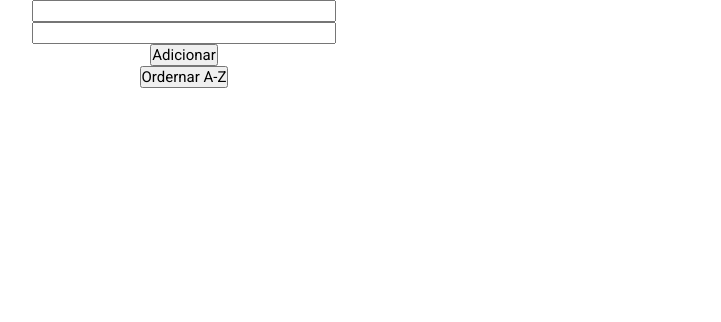
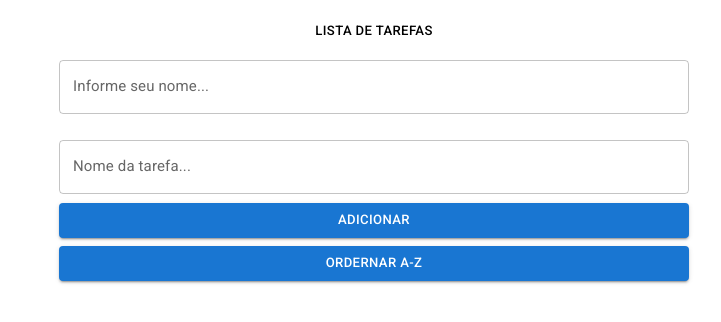
Before and after one commit to EuMarcel0/todo-list, a React (Vite) app: page / in a window 1280 px wide. Shown: the top 322 px of the page, without its empty margins (266-987 px from the left). Built offline with nearby package versions, Linux system fonts and the light colour scheme.

Commit message:
Feat: Inserido ESLint e configurado os inputs

```diff
--- a/src/App.tsx
+++ b/src/App.tsx
@@ -1,13 +1,8 @@
 import './App.css';
 import { PersonList } from './components/List/list';
 
-function App() {
-
-	return (
-		<>
-			<PersonList />
-		</>
-	);
-}
-
-export default App
+export const App = () => {
+    return (
+        <PersonList />
+    );
+};
--- /dev/null
+++ b/src/components/Form/Form.tsx
@@ -0,0 +1,25 @@
+/* eslint-disable linebreak-style */
+/* eslint-disable linebreak-style */
+import { Box, TextField } from '@mui/material';
+import { PropsForm } from '../../types';
+
+export const FormInputs = ({value, label, changeFunction } : PropsForm) => {
+
+    return (
+        <Box sx={{
+            display: 'flex',
+            flexDirection: 'column',
+            width: '100%',
+            mb:'1ch',
+            mt:'2ch'
+        }}
+        >
+            <TextField
+                id="outlined-name"
+                value={value}
+                label={label}
+                onChange={changeFunction}
+            />
+        </Box>
+    );
+};
--- a/src/components/List/list.tsx
+++ b/src/components/List/list.tsx
@@ -1,61 +1,93 @@
-import { useState, useEffect } from "react";
+/* eslint-disable linebreak-style */
+/* eslint-disable no-case-declarations */
+/* eslint-disable indent */
+/* eslint-disable linebreak-style */
+
+import { useState, useEffect } from 'react';
 import { useTodoList, actions } from './reducerList';
 import { MdRemoveCircle } from 'react-icons/md';
-import {
-    BodyContainer,
-    Container,
-    InputsArea,
-    ListArea
-} from "./style";
+import { BodyContainer, Container,InputsArea,ListArea } from './style';
+import { Button, Typography } from '@mui/material';
+import { FormInputs } from '../Form/Form';
+import { Box } from '@mui/system';
 
 
 export const PersonList = () => {
 
-    const[nameState, dispatch] = useTodoList();
-    const[name, setName] = useState('');
-    const[job, setJob] = useState('');
+    const [nameState, dispatch] = useTodoList();
+    const [name, setName] = useState('');
+    const [job, setJob] = useState('');
 
     const handleInputListName = (event: React.ChangeEvent<HTMLInputElement>) => {
         setName(event.target.value);
-    }
+    };
 
-    const handleInputListEmail = (event: React.ChangeEvent<HTMLInputElement>) => {
+    const handleInputListJob = (event: React.ChangeEvent<HTMLInputElement>) => {
         setJob(event.target.value);
-    }
+    };
 
     const handleInputAdd = () => {
-        if(name && job){
+        if (name && job) {
             dispatch({
                 type: actions.adicionar,
                 payload: {
                     job: job,
                     name: name,
                 }
-            })
-        }else{
-            alert('Todos os campos são obrigatórios')
+            });
+        } else {
+            alert('Todos os campos são obrigatórios');
         }
         setName('');
         setJob('');
-    }
+    };
 
     const handleOrderList = () => {
         dispatch({
             type: actions.order
-        })
-    }
+        });
+    };
 
     useEffect(() => {
-        handleOrderList()
-    }, [name])
+        handleOrderList();
+    }, [name]);
 
-    return(
+    return (
         <BodyContainer>
+            <Typography variant='button'>Lista de tarefas</Typography>
             <InputsArea>
-                <input type="text" value={name} onChange={handleInputListName}/>
-                <input type="text" value={job} onChange={handleInputListEmail}/>
-                <button onClick={handleInputAdd}>Adicionar</button>
-                <button onClick={handleOrderList}>Ordernar A-Z</button>
+                <FormInputs
+                    value={name}
+                    label='Informe seu nome...'
+                    changeFunction={handleInputListName}
+                />
+                <FormInputs
+                    value={job}
+                    label='Nome da tarefa...'
+                    changeFunction={handleInputListJob}
+                />
+                <Box sx={{
+                    display: 'flex',
+                    flexDirection: 'column',
+                    width: '100%',
+                    gap: '1ch',
+                    mb:'2ch'}}
+                >
+                    <Button
+                    fullWidth={false}
+                    variant='contained'
+                    onClick={handleInputAdd}
+                    >
+                        Adicionar
+                    </Button>
+                    <Button
+                    fullWidth={false}
+                    variant='contained'
+                    onClick={handleOrderList}
+                    >
+                        Ordernar A-Z
+                    </Button>
+                </Box>
             </InputsArea>
             <Container >
                 {nameState.map((item, index) => (
@@ -64,7 +96,7 @@ export const PersonList = () => {
                         <div className="itemJob">{item.job}</div>
                         <MdRemoveCircle className="deleteButton" onClick={() => dispatch({
                             type: actions.delete,
-                                payload:{
+                            payload: {
                                 job: item.job,
                                 name: item.name
                             }
@@ -75,4 +107,4 @@ export const PersonList = () => {
             </Container>
         </BodyContainer>
     );
-}
+};
--- a/src/components/List/style.ts
+++ b/src/components/List/style.ts
@@ -1,12 +1,15 @@
-import styled from "styled-components";
+/* eslint-disable linebreak-style */
+import styled from 'styled-components' ;
 
 export const BodyContainer = styled.div`
     width: 100%;
     max-width: 900px;
+    margin: 0 auto;
     display: flex;
     flex-direction: column;
     justify-content: center;
     align-items: center;
+    padding: 20px;
 `;
 export const Container = styled.div`
     display: flex;
@@ -27,6 +30,9 @@ export const InputsArea = styled.div`
             width: 100%;
             max-width: 300px;
         }
+`;
+export const FormInputs = styled.div`
+    margin-bottom: 20px;
 `;
 export const ListArea = styled.div`
     display: flex;
@@ -49,5 +55,4 @@ export const ListArea = styled.div`
                 text-align: left;
             }
         }
-
 `;
```
Also changed, not shown: package.json (+7 -0 lines), src/components/List/reducerList.ts (+17 -11 lines), src/main.tsx (+7 -7 lines), src/types.ts (+14 -3 lines), .eslintrc.json (added), 1 other file (tests, documents, lock files or other folders). Lines whose indentation alone changed are shown as unchanged.
